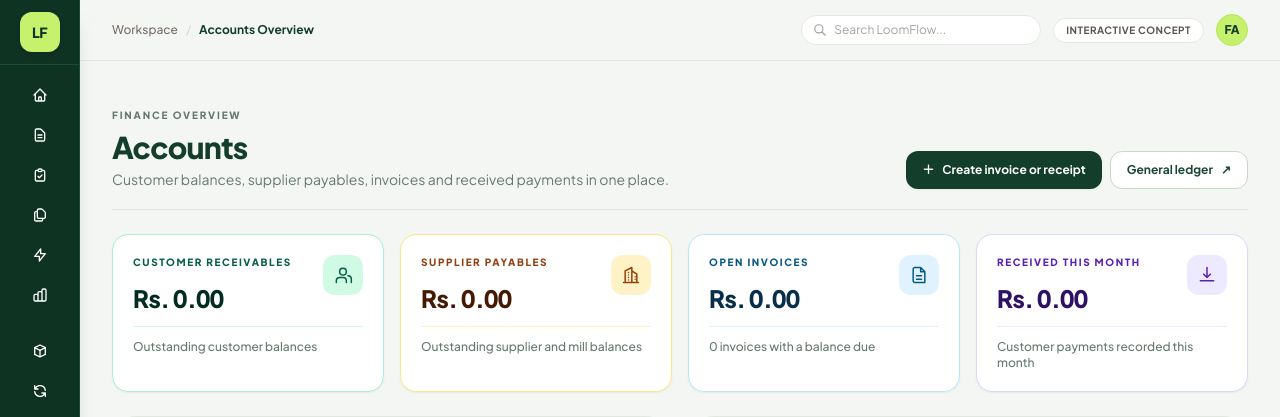
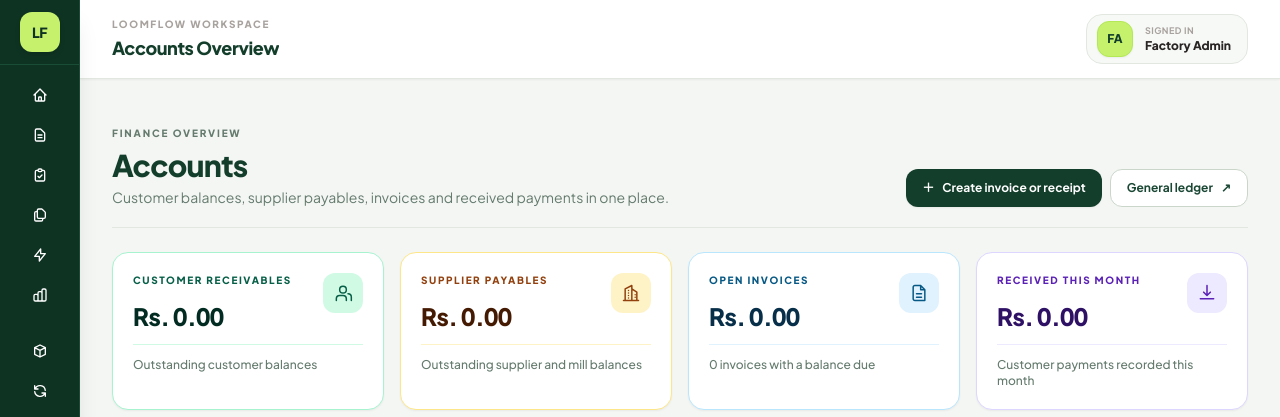
Before and after one commit to SafiullahZafar/Loom_flow_2, a Laravel app: page /accounts in a window 1280 px wide. Shown: the top 417 px of the page. Run offline with Laravel 12, Linux system fonts and the light colour scheme; a user stored in the database is signed in; data comes from the database, SQL or seed files in the repository; data that the repository does not hold is empty; some libraries are stand-ins or nearby versions.

Commit message:
feat: Revamp top bar header for improved layout and user experience

```diff
--- a/resources/views/layouts/app.blade.php
+++ b/resources/views/layouts/app.blade.php
@@ -540,48 +540,31 @@
         <div class="flex-1 flex flex-col min-w-0 min-h-screen">
 
             <!-- TOP BAR HEADER -->
-            <header class="sticky top-0 z-30 bg-[#f4f6f4]/95 backdrop-blur-md border-b border-[#e2e8e0] px-4 sm:px-8 py-3.5">
-                <div class="flex items-center justify-between gap-4">
-
-                    <!-- Left: Mobile toggle & Breadcrumb -->
-                    <div class="flex items-center gap-3">
-                        <button type="button" onclick="toggleSidebar()" class="lg:hidden p-2 rounded-xl bg-white border border-[#e2e8e0] text-[#133e2b] hover:bg-stone-50 transition-colors">
-                            <svg class="w-5 h-5" fill="none" stroke="currentColor" viewBox="0 0 24 24"><path stroke-linecap="round" stroke-linejoin="round" stroke-width="2" d="M4 6h16M4 12h16M4 18h16"/></svg>
+            <header class="sticky top-0 z-30 border-b border-[#e2e8e0] bg-white px-4 py-3.5 shadow-sm sm:px-8">
+                <div class="flex min-h-11 items-center justify-between gap-4">
+                    <div class="flex min-w-0 items-center gap-3 sm:gap-4">
+                        <button type="button" onclick="toggleSidebar()" class="flex h-10 w-10 shrink-0 items-center justify-center rounded-xl border border-[#e2e8e0] bg-white text-[#133e2b] transition hover:bg-emerald-50 lg:hidden" aria-label="Open navigation menu">
+                            <svg class="h-5 w-5" fill="none" stroke="currentColor" viewBox="0 0 24 24"><path stroke-linecap="round" stroke-linejoin="round" stroke-width="2" d="M4 6h16M4 12h16M4 18h16"/></svg>
                         </button>
-
-                        <div class="flex items-center gap-2 text-xs">
-                            <span class="text-stone-500 font-medium">Workspace</span>
-                            <span class="text-stone-300">/</span>
-                            <span class="font-bold text-[#133e2b]">{{ $pageTitle }}</span>
+                        <div class="min-w-0">
+                            <div class="text-[10px] font-extrabold uppercase tracking-[0.16em] text-stone-400">LoomFlow workspace</div>
+                            <div class="mt-0.5 truncate text-base font-black tracking-tight text-[#133e2b] sm:text-lg">{{ $pageTitle }}</div>
                         </div>
                     </div>
 
-                    <!-- Right: Search, Concept Pill, Avatar -->
-                    <div class="flex items-center gap-3">
-
-                        <!-- Search Bar -->
-                        <div class="relative hidden sm:block">
-                            <svg class="w-3.5 h-3.5 text-stone-400 absolute left-3 top-1/2 -translate-y-1/2" fill="none" stroke="currentColor" viewBox="0 0 24 24">
-                                <path stroke-linecap="round" stroke-linejoin="round" stroke-width="2" d="M21 21l-6-6m2-5a7 7 0 11-14 0 7 7 0 0114 0z"/>
-                            </svg>
-                            <input type="text" placeholder="Search LoomFlow..." class="pl-8 pr-3 py-1.5 text-xs bg-white border border-[#e2e8e0] rounded-full focus:outline-none focus:ring-2 focus:ring-[#133e2b]/15 focus:border-[#133e2b] text-[#131e18] placeholder-stone-400 w-48 md:w-60 shadow-2xs transition-all">
-                        </div>
-
-                        <!-- Mode Pill -->
-                        <span class="hidden md:inline-flex px-3 py-1 text-[10px] font-bold uppercase tracking-wider text-stone-600 bg-white border border-[#e2e8e0] rounded-full shadow-2xs">
-                            Interactive Concept
-                        </span>
-
-                        <!-- Operator Avatar -->
-                        @auth
-                            <div class="w-8 h-8 rounded-full bg-[#c6f16d] text-[#133e2b] font-black text-xs flex items-center justify-center shadow-2xs border border-[#b4e857]" title="{{ Auth::user()->name }}">
+                    @auth
+                        <div class="flex shrink-0 items-center gap-3 rounded-2xl border border-[#e2e8e0] bg-[#f7f9f7] py-1.5 pl-2 pr-3 sm:pl-2.5 sm:pr-4" title="Signed in as {{ Auth::user()->name }}">
+                            <div class="flex h-9 w-9 items-center justify-center rounded-xl border border-[#b4e857] bg-[#c6f16d] text-xs font-black text-[#133e2b] shadow-sm">
                                 {{ strtoupper(substr(Auth::user()->name, 0, 2)) }}
                             </div>
-                        @else
-                            <a href="{{ route('login') }}" class="px-3 py-1.5 rounded-full bg-[#133e2b] text-white text-xs font-bold">Login</a>
-                        @endauth
-                    </div>
-
+                            <div class="hidden min-w-0 sm:block">
+                                <div class="text-[9px] font-bold uppercase tracking-wider text-stone-400">Signed in</div>
+                                <div class="max-w-40 truncate text-xs font-extrabold text-stone-800">{{ Auth::user()->name }}</div>
+                            </div>
+                        </div>
+                    @else
+                        <a href="{{ route('login') }}" class="inline-flex items-center rounded-xl bg-[#133e2b] px-4 py-2.5 text-xs font-extrabold text-white shadow-sm transition hover:bg-[#0f3323]">Login</a>
+                    @endauth
                 </div>
             </header>
 
```
